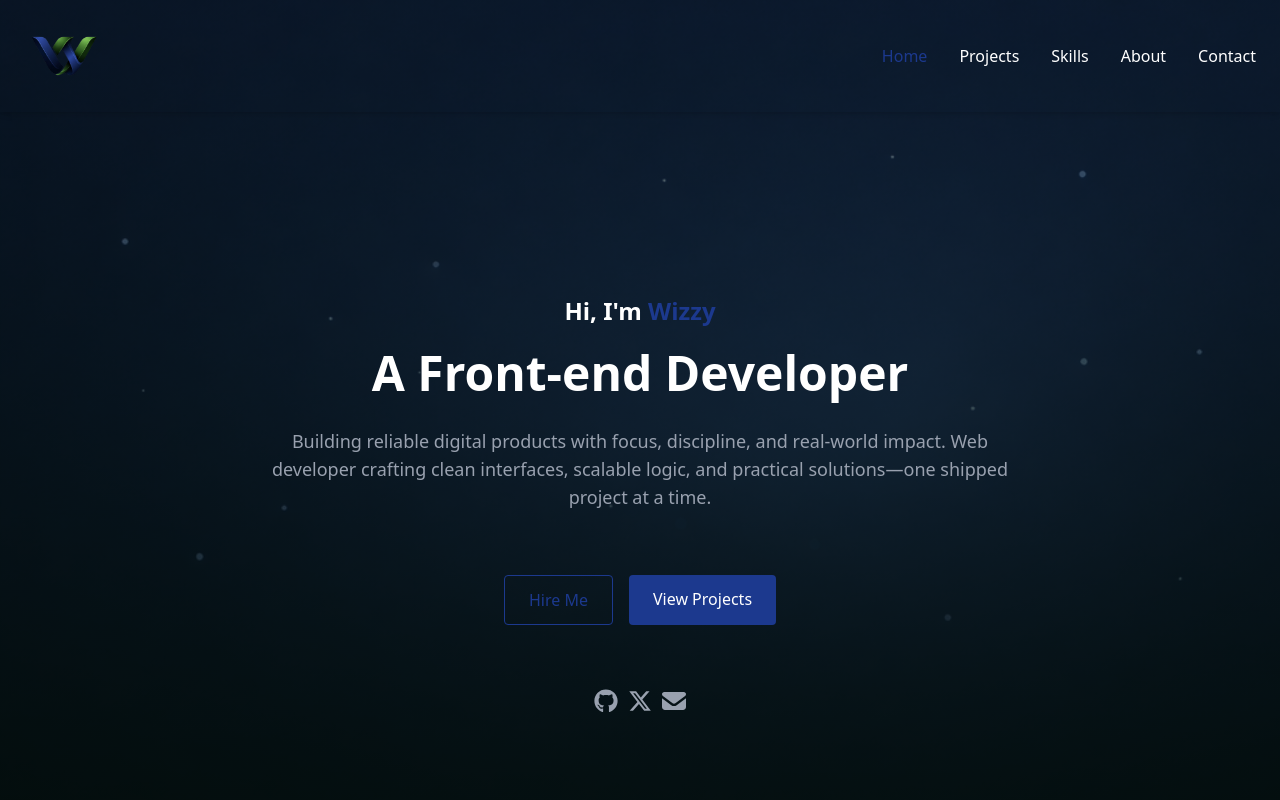
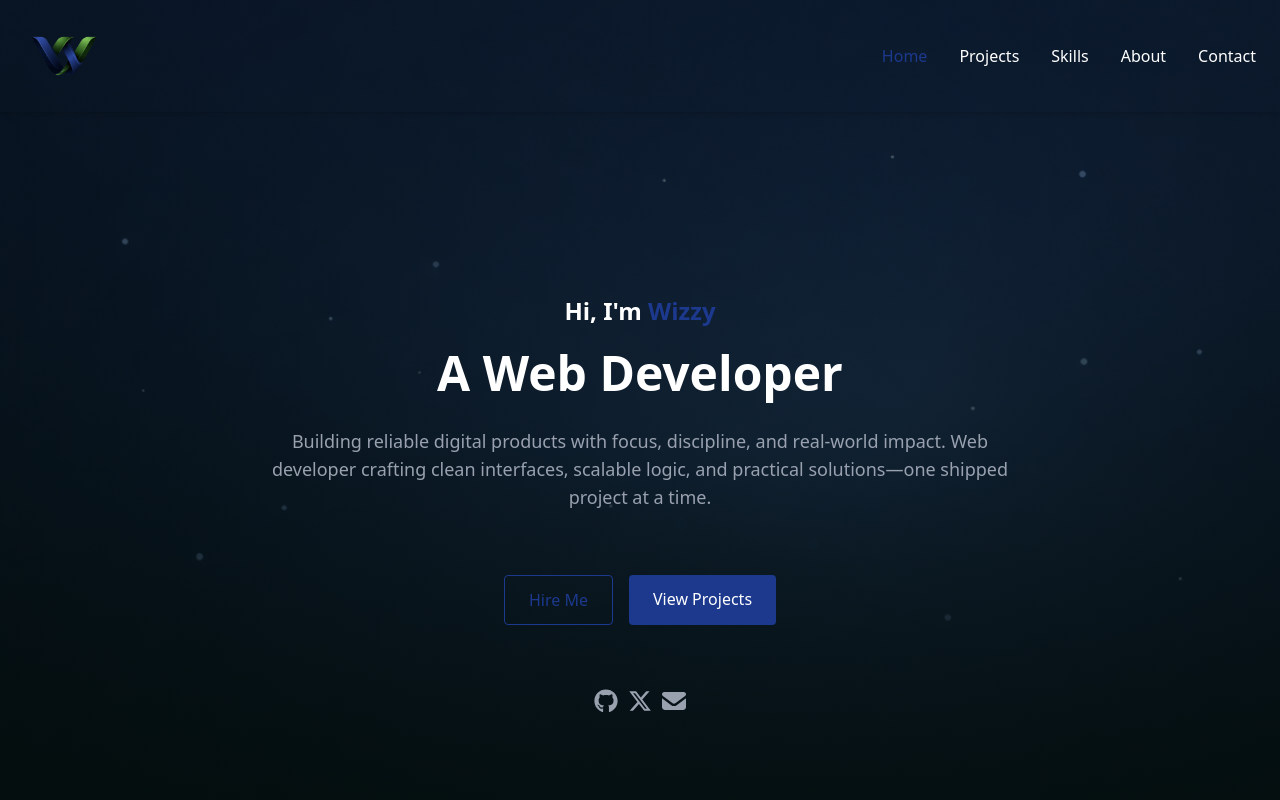
Before and after one commit to Wizzy019/Wizzy, a React (Vite) app: page /about in a window 1280 px wide. Shown: the top 800 px of the page. Built offline with nearby package versions, Linux system fonts and the light colour scheme.

Commit message:
Changed the title

```diff
--- a/index.html
+++ b/index.html
@@ -4,7 +4,7 @@
     <meta charset="UTF-8" />
     <link rel="icon" type="image/svg+xml" href="/favicon.png" />
     <meta name="viewport" content="width=device-width, initial-scale=1.0" />
-    <title>wizzy</title>
+    <title>Wizzy - Web Apps, Clean UI, Real Users</title>
   </head>
   <body>
     <div id="root"></div>
--- a/src/pages/Home.jsx
+++ b/src/pages/Home.jsx
@@ -39,7 +39,7 @@ const item = {
         <div className="mb-6">
           <motion.h2 className="text-4xl md:text-5xl font-bold text-white cursor-pointer leading-tight"
           variants={item}
-          >A Front-end Developer</motion.h2>
+          >A Web Developer</motion.h2>
         </div>
 
         <div className="mb-8">
```
